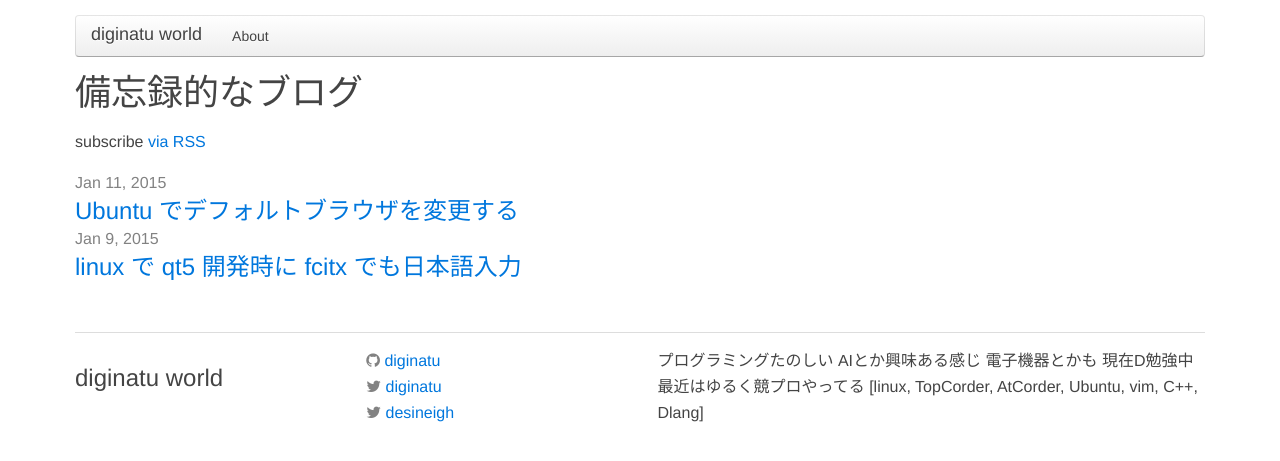
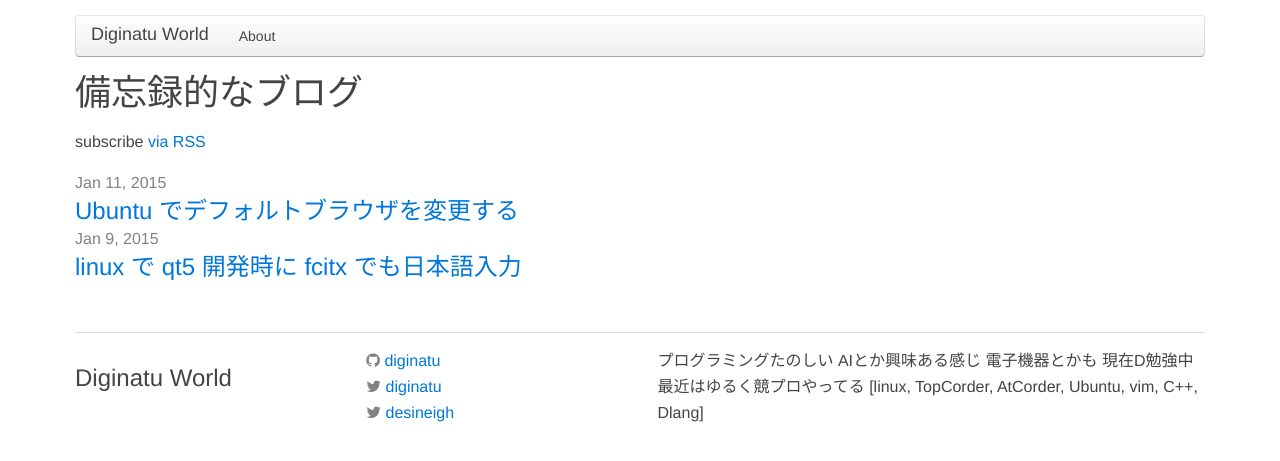
Before and after one commit to diginatu/diginatu.github.io, a Jekyll site: the page built from index.html, in a window 1280 px wide. Shown: the top 461 px of the page. Built offline with Jekyll 4.4.1, drawn with Linux system fonts in a browser that asks for light colours; nearby versions of some CDN libraries; some of the changed lines change nothing that is shown.

Commit message:
update site title added google analycs

```diff
--- a/_config.yml
+++ b/_config.yml
@@ -1,5 +1,5 @@
 # Site settings
-title: diginatu world
+title: Diginatu World
 description: > # this means to ignore newlines until "baseurl:"
   プログラミングたのしい AIとか興味ある感じ
   電子機器とかも 現在D勉強中 最近はゆるく競プロやってる
--- a/_includes/head.html
+++ b/_includes/head.html
@@ -7,11 +7,6 @@
     <meta name="description" content="{{ site.description }}">
     <script src="//code.jquery.com/jquery-1.11.2.min.js" type="text/javascript" charset="utf-8"></script>
 
-    <!-- height -->
-    <link rel="stylesheet" href="{{ "/css/tomorrow-night-bright.css" | prepend: site.baseurl }}">
-    <script src="{{ "/js/highlight.pack.js" | prepend: site.baseurl }}" type="text/javascript" charset="utf-8"></script>
-
-
     <link rel="stylesheet" href="{{ "/css/uikit.gradient.min.css" | prepend: site.baseurl }}">
     <link rel="stylesheet" href="{{ "/css/main.css" | prepend: site.baseurl }}">
 
@@ -19,5 +14,18 @@
 
     <link rel="canonical" href="{{ page.url | replace:'index.html','' | prepend: site.baseurl | prepend: site.url }}">
 
+    <!-- Google Analytics -->
+    <script>
+      (function(i,s,o,g,r,a,m){i['GoogleAnalyticsObject']=r;i[r]=i[r]||function(){
+      (i[r].q=i[r].q||[]).push(arguments)},i[r].l=1*new Date();a=s.createElement(o),
+      m=s.getElementsByTagName(o)[0];a.async=1;a.src=g;m.parentNode.insertBefore(a,m)
+      })(window,document,'script','//www.google-analytics.com/analytics.js','ga');
+      ga('create', 'UA-58556515-1', 'auto');
+      ga('send', 'pageview');
+    </script>
+
+    <!-- heighlight -->
+    <link rel="stylesheet" href="{{ "/css/tomorrow-night-bright.css" | prepend: site.baseurl }}">
+    <script src="{{ "/js/highlight.pack.js" | prepend: site.baseurl }}" type="text/javascript" charset="utf-8"></script>
     <script>hljs.initHighlightingOnLoad();</script>
 </head>
```
